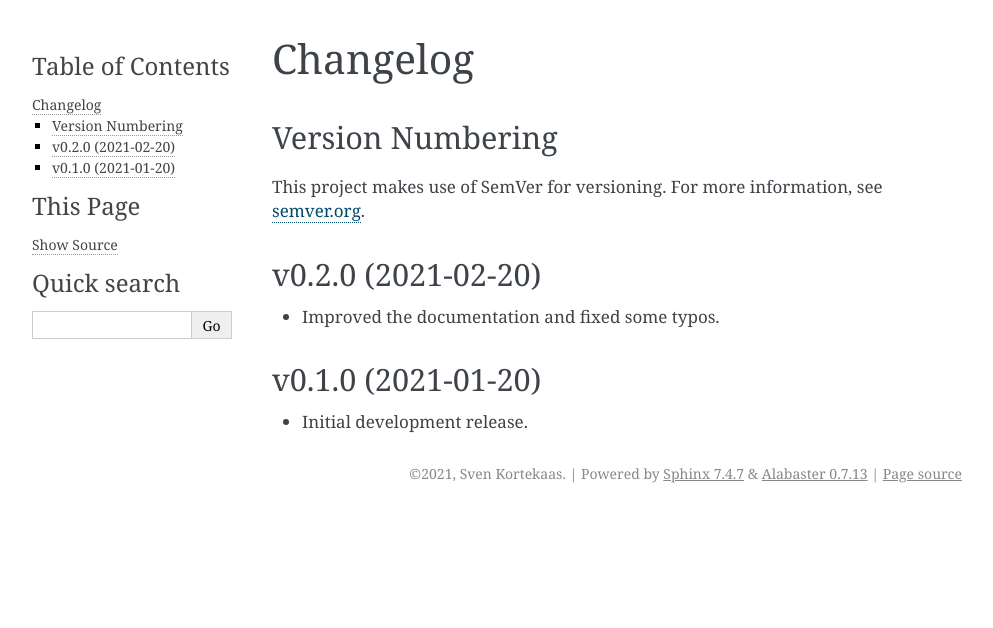
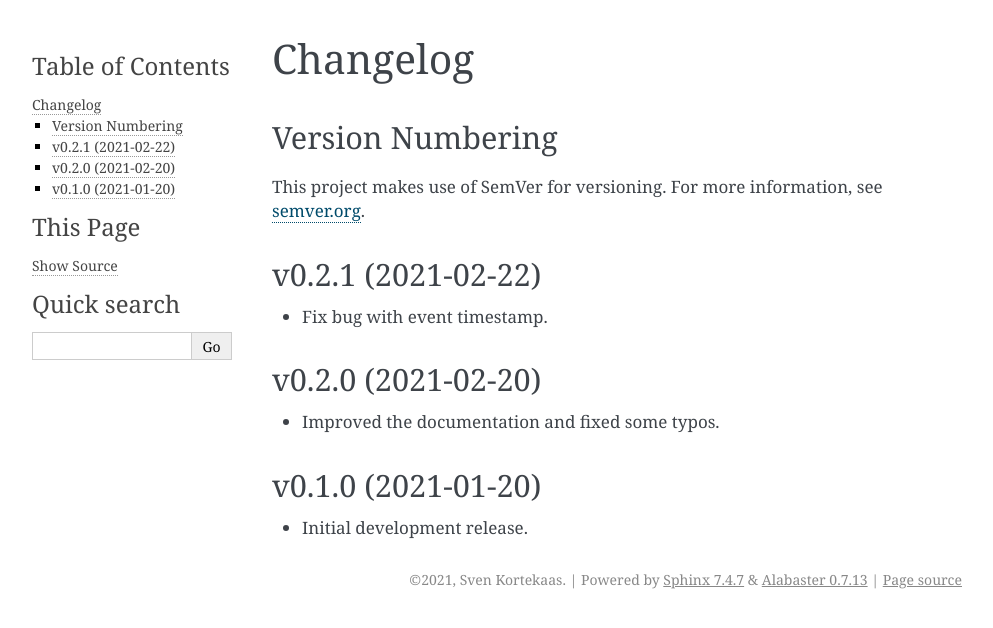
Before and after one commit to SvenKortekaas04/Eventflow, a Sphinx documentation site: the page built from docs/source/changelog.rst, in a window 1280 px wide. Shown: the top 628 px of the page, without its empty margins (148-1141 px from the left). Built offline with Sphinx 7.4.7, drawn with Linux system fonts in a browser that asks for light colours.

Commit message:
Version 0.2.1

```diff
--- a/docs/source/changelog.rst
+++ b/docs/source/changelog.rst
@@ -5,6 +5,11 @@ Version Numbering
 -----------------
 
 This project makes use of SemVer for versioning. For more information, see `semver.org <https://semver.org/>`_.
+
+v0.2.1 (2021-02-22)
+-------------------
+
+- Fix bug with event timestamp.
 
 v0.2.0 (2021-02-20)
 -------------------
--- a/eventflow/version.py
+++ b/eventflow/version.py
@@ -1,5 +1,5 @@
 MAJOR_VERSION = 0
 MINOR_VERSION = 2
-PATCH_VERSION = 0
+PATCH_VERSION = 1
 
 __version__ = f"{MAJOR_VERSION}.{MINOR_VERSION}.{PATCH_VERSION}"
```
